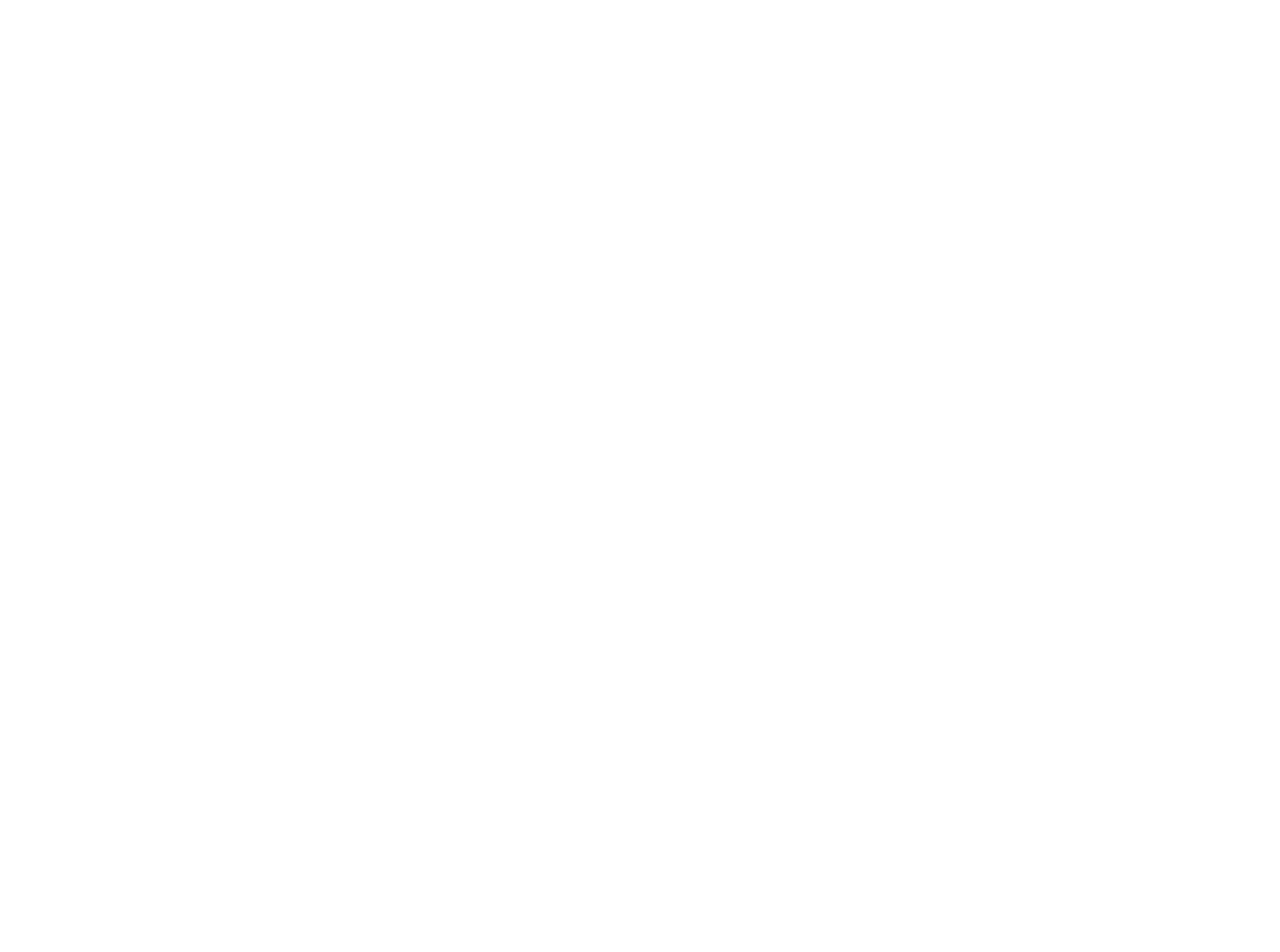
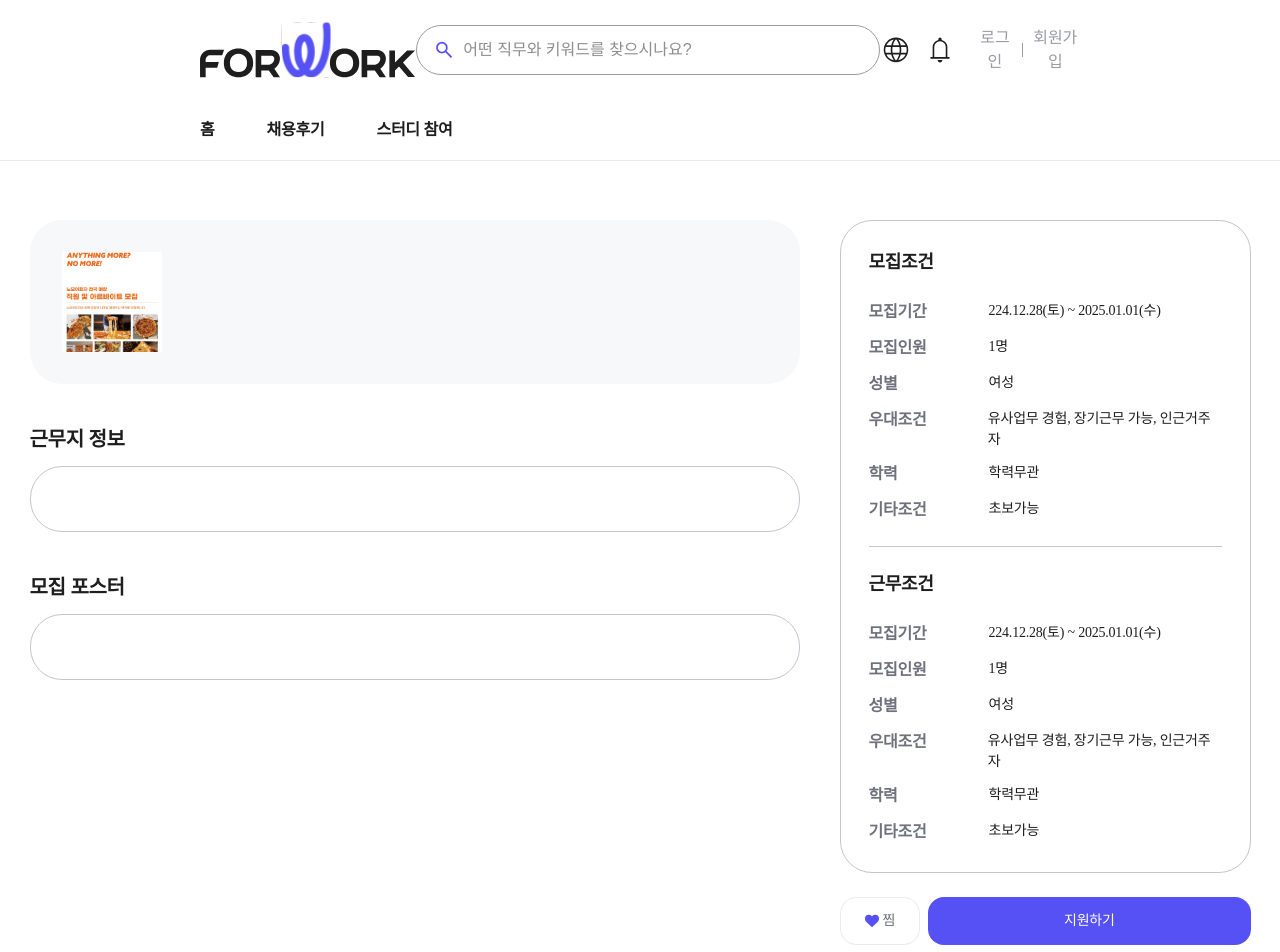
Before and after one commit to Core-Foreign-Employee-Hiring/Front-end_v2, a Next.js app: page /1 in a window 1280 px wide. Shown: the top 952 px of the page. Before the commit the page ends 800 px from the top, so only its background shows below. Built offline with nearby package versions, Linux system fonts and the light colour scheme; a web font is replaced by a local one.

Commit message:
style: 공고 상세페이지 퍼블리싱

```diff
--- a/src/app/[recruitId]/page.tsx
+++ b/src/app/[recruitId]/page.tsx
@@ -1,4 +1,112 @@
+import Header from '@/components/common/Header'
+import Footer from '@/components/common/Footer'
+import Button from '@/components/common/Button'
+import { FillHeartIcon } from '@/assets/svgComponents'
+import Image from 'next/image'
+
 const RecruitDetailPage = () => {
-  return <></>
+  return (
+    <>
+      <Header />
+      <main className="flex flex-col items-center justify-center pt-[60px]">
+        <div className="flex gap-x-[40px] pt-[160px]">
+          <section className="flex w-[770px] flex-col gap-y-[40px]">
+            {/* 회사 정보 */}
+            <section className="bg-gray1 flex flex-col gap-y-[24px] rounded-[32px] p-8">
+              <div className="relative h-[100px] w-[100px]">
+                <Image src={'/pizza.png'} fill className="object-cover" alt="logo" />
+              </div>
+            </section>
+
+            {/* 근무지 정보 */}
+            <section className="flex flex-col gap-y-[12px]">
+              <h2 className="title-md">근무지 정보</h2>
+              <div className="border-gray3 rounded-[32px] border p-[32px]"></div>
+            </section>
+
+            {/* 모집 포스터 */}
+            <section className="flex flex-col gap-y-[12px]">
+              <h2 className="title-md">모집 포스터</h2>
+              <div className="border-gray3 rounded-[32px] border p-[32px]"></div>
+            </section>
+          </section>
+          {/* sidebar */}
+          <div className="flex w-[411px] flex-col gap-y-[24px]">
+            <section className="border-gray3 flex flex-col gap-y-[24px] rounded-[32px] border p-7">
+              <div>
+                <h2 className="subtitle-lg">모집조건</h2>
+                <div className="mt-[24px] flex flex-col gap-y-3">
+                  <div className="flex gap-x-5">
+                    <div className="subtitle-md text-gray5 w-[100px]">모집기간</div>
+                    <p className="body-sm">224.12.28(토) ~ 2025.01.01(수)</p>
+                  </div>
+                  <div className="flex gap-x-5">
+                    <div className="subtitle-md text-gray5 w-[100px]">모집인원</div>
+                    <p className="body-sm">1명</p>
+                  </div>
+                  <div className="flex gap-x-5">
+                    <div className="subtitle-md text-gray5 w-[100px]">성별</div>
+                    <p className="body-sm">여성</p>
+                  </div>
+                  <div className="flex gap-x-5">
+                    <div className="subtitle-md text-gray5 w-[100px]">우대조건</div>
+                    <p className="body-sm">유사업무 경험, 장기근무 가능, 인근거주자</p>
+                  </div>
+                  <div className="flex gap-x-5">
+                    <div className="subtitle-md text-gray5 w-[100px]">학력</div>
+                    <p className="body-sm">학력무관</p>
+                  </div>
+                  <div className="flex gap-x-5">
+                    <div className="subtitle-md text-gray5 w-[100px]">기타조건</div>
+                    <p className="body-sm">초보가능</p>
+                  </div>
+                </div>
+              </div>
+              <div className="border-gray3 border-t" />
+              <div>
+                <h2 className="subtitle-lg">근무조건</h2>
+                <div className="mt-[24px] flex flex-col gap-y-3">
+                  <div className="flex gap-x-5">
+                    <div className="subtitle-md text-gray5 w-[100px]">모집기간</div>
+                    <p className="body-sm">224.12.28(토) ~ 2025.01.01(수)</p>
+                  </div>
+                  <div className="flex gap-x-5">
+                    <div className="subtitle-md text-gray5 w-[100px]">모집인원</div>
+                    <p className="body-sm">1명</p>
+                  </div>
+                  <div className="flex gap-x-5">
+                    <div className="subtitle-md text-gray5 w-[100px]">성별</div>
+                    <p className="body-sm">여성</p>
+                  </div>
+                  <div className="flex gap-x-5">
+                    <div className="subtitle-md text-gray5 w-[100px]">우대조건</div>
+                    <p className="body-sm">유사업무 경험, 장기근무 가능, 인근거주자</p>
+                  </div>
+                  <div className="flex gap-x-5">
+                    <div className="subtitle-md text-gray5 w-[100px]">학력</div>
+                    <p className="body-sm">학력무관</p>
+                  </div>
+                  <div className="flex gap-x-5">
+                    <div className="subtitle-md text-gray5 w-[100px]">기타조건</div>
+                    <p className="body-sm">초보가능</p>
+                  </div>
+                </div>
+              </div>
+            </section>
+            <section className="flex gap-x-2">
+              <Button type="outline" customClassName={'flex gap-x-1 w-[85px]'}>
+                <FillHeartIcon />찜
+              </Button>
+              <Button type="active" customClassName={'w-full'}>
+                지원하기
+              </Button>
+            </section>
+          </div>
+        </div>
+      </main>
+
+      <Footer />
+    </>
+  )
 }
 export default RecruitDetailPage
--- /dev/null
+++ b/src/assets/svgComponents/FillHeartIcon.tsx
@@ -0,0 +1,4 @@
+import * as React from "react";
+import type { SVGProps } from "react";
+const SvgFillHeartIcon = (props: SVGProps<SVGSVGElement>) => <svg xmlns="http://www.w3.org/2000/svg" width="1em" height="1em" fill="none" viewBox="0 0 16 16" {...props}><path fill="#5551F5" stroke="#5551F5" strokeWidth={1.6} d="M11.54 1.526c1.965 0 3.66 1.74 3.66 4.016 0 .91-.29 1.74-.765 2.423l-.004.004-.057.08c-.153.216-.343.405-.599.629l-.012.01-.012.012-5.765 5.469L1.86 8.373A4.2 4.2 0 0 1 .8 5.542C.8 3.265 2.496 1.527 4.46 1.526c1.159 0 2.199.601 2.886 1.578L8 4.035l.654-.93c.687-.978 1.727-1.579 2.886-1.579Z" /></svg>;
+export default SvgFillHeartIcon;
--- a/src/assets/svgComponents/index.ts
+++ b/src/assets/svgComponents/index.ts
@@ -2,6 +2,7 @@
 export { default as CalenderIcon } from './CalenderIcon'
 export { default as CheckIcon } from './CheckIcon'
 export { default as ClockIcon } from './ClockIcon'
+export { default as FillHeartIcon } from './FillHeartIcon'
 export { default as GlobalIcon } from './GlobalIcon'
 export { default as GrayCommentIcon } from './GrayCommentIcon'
 export { default as GraySearchIcon } from './GraySearchIcon'
```
Also changed, not shown: public/common/fill-heart-icon.svg (added).
